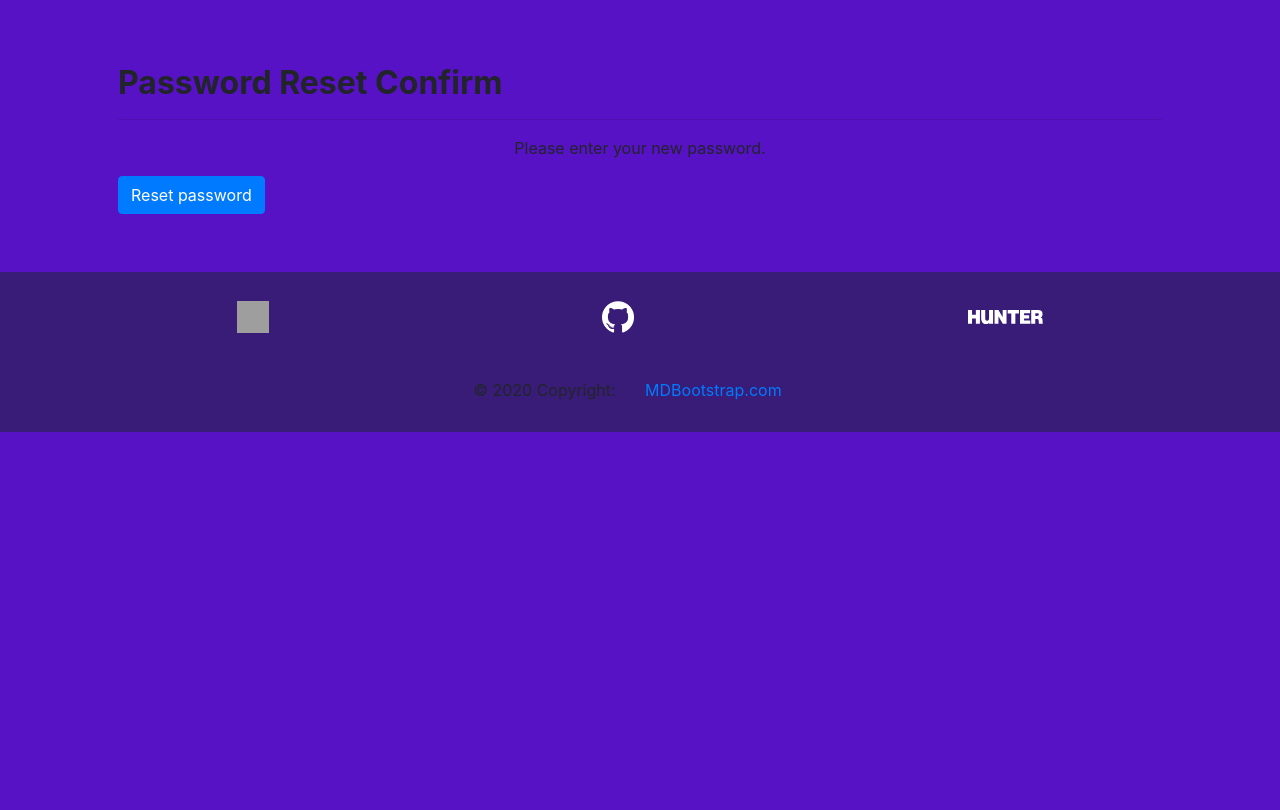
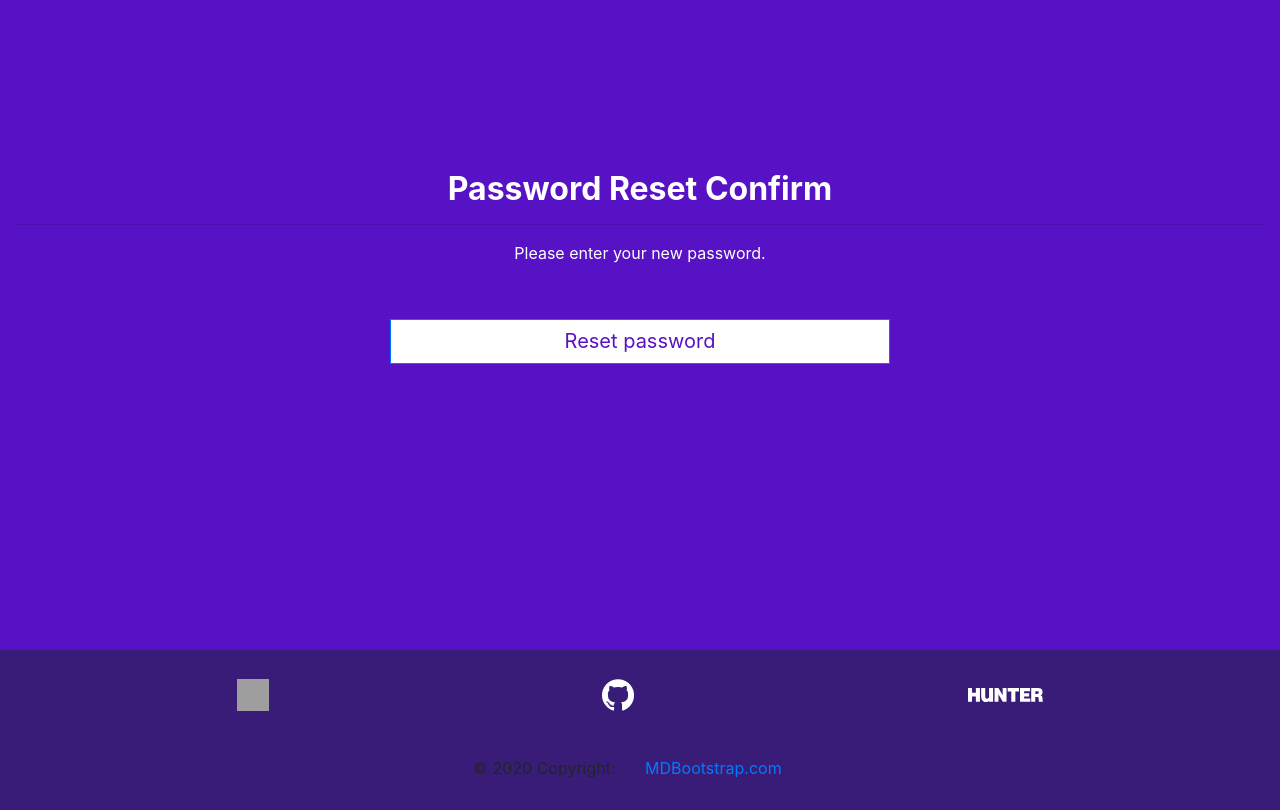
Before and after one commit to SteLitY/Customer-Line-Up-CLup-, a Django app: page /reset/1/1/ in a window 1280 px wide. Shown: the part 102-912 px from the top of the page. Before the commit the page ends 534 px from the top, so only its background shows below. Run offline with Django 3.2, Linux system fonts and the light colour scheme; some libraries are stand-ins or nearby versions; grey boxes are pictures that could not be loaded.

Commit message:
Updated to reflect the latest template

```diff
--- a/src/posts/templates/password/password_reset_confirm.html
+++ b/src/posts/templates/password/password_reset_confirm.html
@@ -5,8 +5,8 @@
   {% load crispy_forms_tags %}
 
   <!--Password Reset Confirm-->
-    <div class="container p-5">
-	    <h2 class="font-weight-bold mt-3">Password Reset Confirm</h2>
+    <div class="container-fluid home-main">
+	    <h2 class="font-weight-bold mt-3" color:white;>Password Reset Confirm</h2>
 		<hr>
         <p>Please enter your new password.</p>
         <form method="POST">
```
